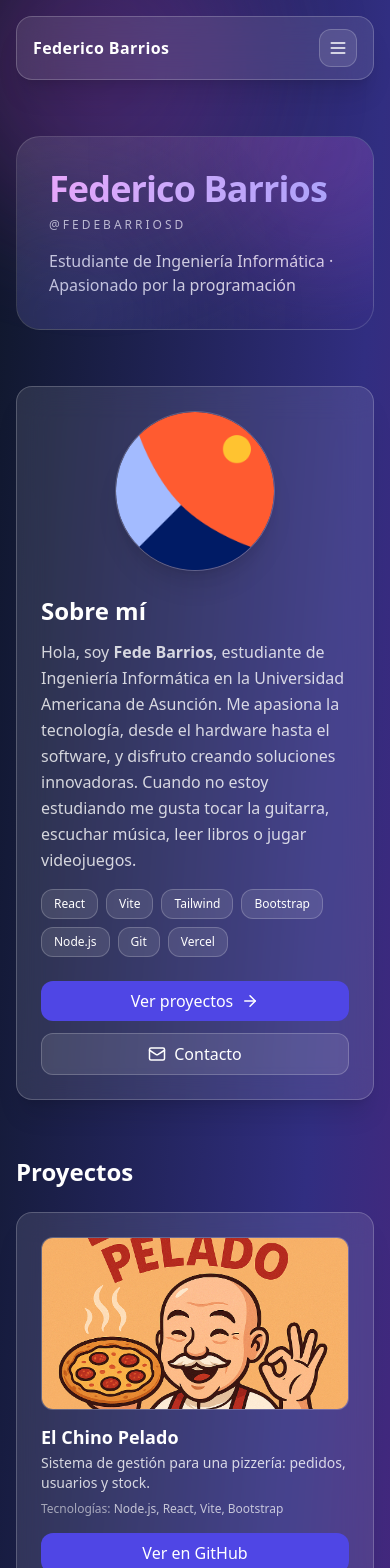
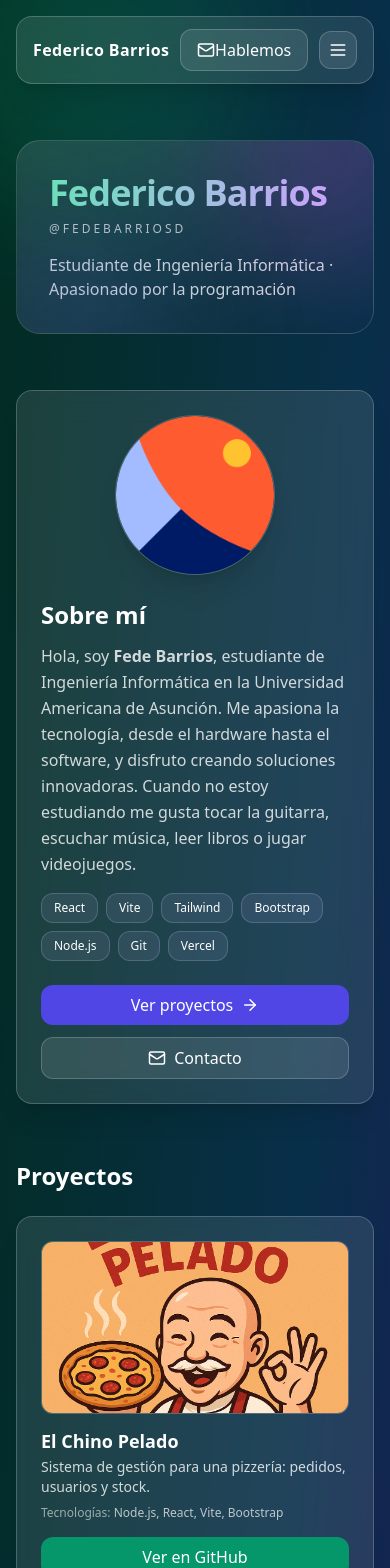
Before and after one commit to Fedebarriosd/portfolio-fedebarriosd, a React (Vite) app: page / in a window 390 px wide. Shown: the top 1568 px of the page. Built offline with nearby package versions, Linux system fonts and the light colour scheme.

Commit message:
style(theme): switch to green/blue/lilac palette - add theme utilities (theme-bg, blobs, btn-primary/ghost, ring-accent) - update App background and blobs - update Hero, Contact, Projects buttons and focus rings

```diff
--- a/src/App.jsx
+++ b/src/App.jsx
@@ -24,9 +24,9 @@ export default function App() {
     return (
         <div className="min-h-dvh text-white relative overflow-hidden">
             {/* Fondo degradado + blobs */}
-            <div className="absolute inset-0 -z-20 bg-gradient-to-br from-slate-900 via-indigo-900 to-fuchsia-900" />
-            <div className="pointer-events-none absolute -top-24 -left-16 h-80 w-80 rounded-full bg-fuchsia-500/30 blur-3xl animate-pulse" />
-            <div className="pointer-events-none absolute bottom-0 right-0 h-96 w-96 rounded-full bg-indigo-500/30 blur-3xl animate-pulse" />
+            <div className="absolute inset-0 -z-20 theme-bg" />
+            <div className="pointer-events-none absolute -top-24 -left-16 h-80 w-80 rounded-full blob-a blur-3xl animate-pulse" />
+            <div className="pointer-events-none absolute bottom-0 right-0 h-96 w-96 rounded-full blob-a blur-3xl animate-pulse" />
 
             {/* Navbar */}
             <Navbar />
--- a/src/components/About.jsx
+++ b/src/components/About.jsx
@@ -30,7 +30,7 @@ export default function About() {
                         {['React', 'Vite', 'Tailwind', 'Bootstrap', 'Node.js', 'Git', 'Vercel'].map((t) => (
                             <li
                                 key={t}
-                                className="text-xs px-3 py-1.5 rounded-xl bg-white/10 border border-white/20"
+                                className="text-xs px-3 py-1.5 rounded-xl bg-violet-300/10 border border-violet-200/20"
                             >
                                 {t}
                             </li>
--- a/src/components/Contact.jsx
+++ b/src/components/Contact.jsx
@@ -23,8 +23,7 @@ export default function Contact() {
                 type="text"
                 name="name"
                 required
-                className="mt-1 w-full rounded-xl bg-white/10 border border-white/20 px-3 py-2
-                       focus:outline-none focus:ring-2 focus:ring-fuchsia-300/40"
+                className="mt-1 w-full rounded-xl bg-white/10 border border-white/20 px-3 py-2 ring-accent"
             />
           </label>
 
@@ -34,8 +33,7 @@ export default function Contact() {
                 type="email"
                 name="email"
                 required
-                className="mt-1 w-full rounded-xl bg-white/10 border border-white/20 px-3 py-2
-                       focus:outline-none focus:ring-2 focus:ring-fuchsia-300/40"
+                className="mt-1 w-full rounded-xl bg-white/10 border border-white/20 px-3 py-2 ring-accent"
             />
           </label>
 
@@ -45,15 +43,13 @@ export default function Contact() {
                 name="message"
                 rows={4}
                 required
-                className="mt-1 w-full rounded-xl bg-white/10 border border-white/20 px-3 py-2
-                       focus:outline-none focus:ring-2 focus:ring-fuchsia-300/40"
+                className="mt-1 w-full rounded-xl bg-white/10 border border-white/20 px-3 py-2 ring-accent"
             />
           </label>
 
           <button
               type="submit"
-              className="w-full inline-flex items-center justify-center rounded-xl px-4 py-2
-                     bg-indigo-600 hover:bg-indigo-700 text-white transition"
+              className="w-full btn-primary"
           >
             Enviar
           </button>
--- a/src/components/Hero.jsx
+++ b/src/components/Hero.jsx
@@ -9,10 +9,11 @@ export default function Hero() {
             <div className="pointer-events-none absolute -top-24 -right-16 h-56 w-56 rounded-full bg-fuchsia-500/20 blur-3xl" />
             <div className="pointer-events-none absolute -bottom-24 -left-16 h-56 w-56 rounded-full bg-indigo-500/20 blur-3xl" />
 
+
             <h1 className="text-4xl sm:text-5xl font-extrabold tracking-tight">
-        <span className="bg-gradient-to-r from-fuchsia-300 to-indigo-300 bg-clip-text text-transparent">
-          Federico Barrios
-        </span>
+                <span className="bg-gradient-to-r from-emerald-300 to-violet-300 bg-clip-text text-transparent">
+                    Federico Barrios
+                </span>
             </h1>
 
             <p className="mt-2 text-xs uppercase tracking-[0.25em] text-white/70">@fedebarriosd</p>
--- a/src/components/Navbar.jsx
+++ b/src/components/Navbar.jsx
@@ -35,7 +35,7 @@ export default function Navbar() {
                     {/* Desktop CTA */}
                     <a
                         href="#contact"
-                        className="hidden sm:inline-flex items-center gap-2 rounded-xl px-4 py-2 bg-white/10 border border-white/20 hover:bg-white/15 transition"
+                        className="hidden sm:inline-flex btn-ghost"
                     >
                         <Mail size={18} /> Hablemos
                     </a>
--- a/src/components/Projects.jsx
+++ b/src/components/Projects.jsx
@@ -75,8 +75,7 @@ export default function Projects() {
                     href={p.href}
                     target="_blank"
                     rel="noreferrer"
-                    className="mt-4 inline-flex items-center justify-center rounded-xl px-4 py-2
-                         bg-indigo-600 hover:bg-indigo-700 text-white transition"
+                    className="mt-4 btn-primary"
                 >
                   {p.cta}
                 </a>
--- a/src/index.css
+++ b/src/index.css
@@ -2,10 +2,17 @@
 @tailwind components;
 @tailwind utilities;
 
+/* Glass ya lo tenés, lo dejo igual */
 @layer utilities {
   .glass { @apply bg-white/10 backdrop-blur-lg border border-white/20 shadow-xl; }
+
+  /* === Tema verde/azul/lila === */
+  .theme-bg { @apply bg-gradient-to-br from-emerald-950 via-sky-950 to-violet-950; }
+  .blob-a   { @apply bg-emerald-500/25; }
+  .blob-b   { @apply bg-violet-500/25; }
+
+  /* Botones y foco unificados */
+  .btn-primary { @apply inline-flex items-center justify-center rounded-xl px-4 py-2 bg-emerald-600 hover:bg-emerald-700 text-white transition; }
+  .btn-ghost  { @apply inline-flex items-center justify-center rounded-xl px-4 py-2 bg-white/10 border border-white/20 hover:bg-white/15 transition; }
+  .ring-accent { @apply focus:outline-none focus:ring-2 focus:ring-violet-300/40; }
 }
-
-html {
-  scroll-behavior: smooth;
-}
```
